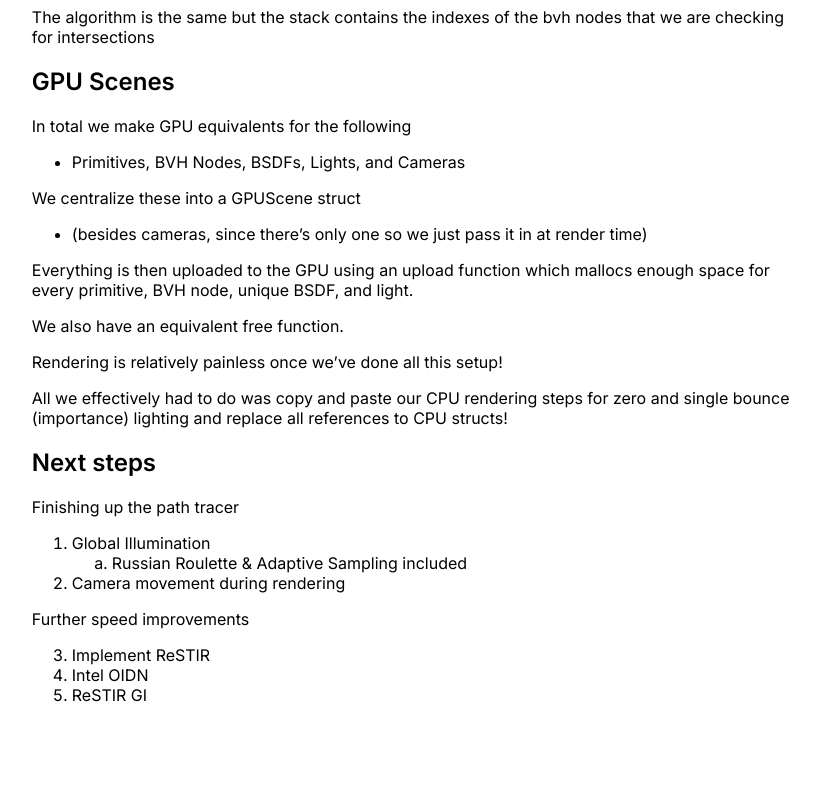
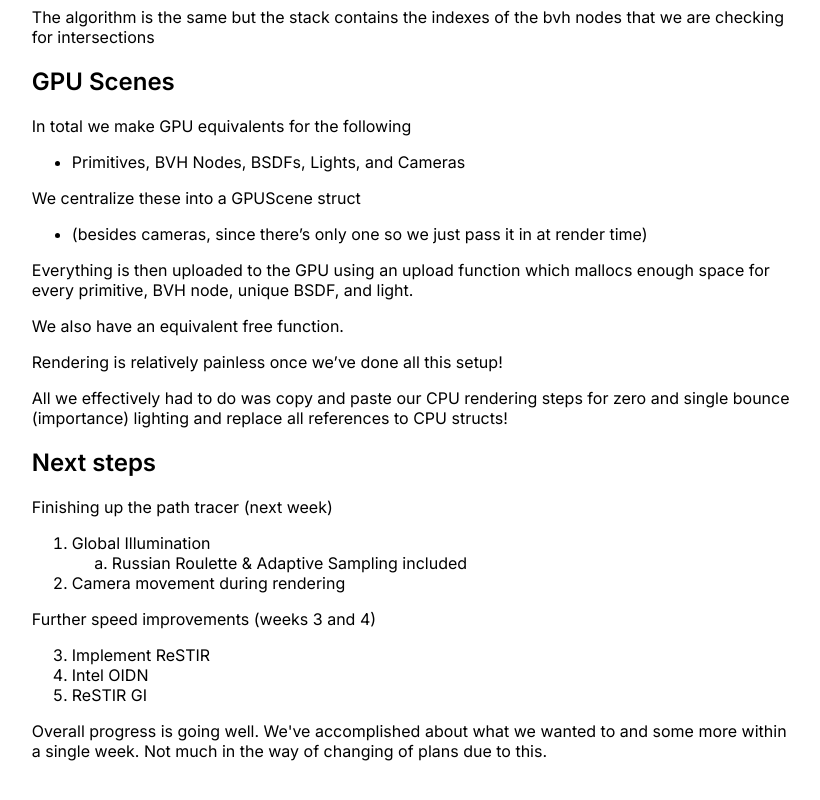
Before and after one commit to YesRealPerson/pathtracing, a plain HTML site: page docs/milestone.html in a window 1280 px wide. Shown: the part 1660-2460 px from the top of the page, without its empty margins (229-1049 px from the left). Drawn offline with Linux system fonts and the light colour scheme.

Commit message:
update milestone

```diff
--- a/docs/milestone.html
+++ b/docs/milestone.html
@@ -45,7 +45,7 @@
 
 <body>
     <div class="container">
-        <h1>CS184 Milestone</h1>
+        <h1>GPU Accelerated Pathtracer: Milestone</h1>
         <p>
             <a href="https://docs.google.com/presentation/d/1znhgAeR9blm17HKnt3ysYg8mr4HjHNYgKd8nJV6DgD4/edit?usp=sharing">Presentation</a>
             <a href="https://drive.google.com/file/d/1vWrLRGMTAPMbvcqlGwq3TGq7jKR-8hyY/view">Video</a>
@@ -185,7 +185,7 @@
             (importance) lighting and replace all references to CPU structs!</p>
 
         <h2>Next steps</h2>
-        <p>Finishing up the path tracer</p>
+        <p>Finishing up the path tracer (next week)</p>
         <ol>
             <li>Global Illumination
                 <ol type="a">
@@ -194,12 +194,13 @@
             </li>
             <li>Camera movement during rendering</li>
         </ol>
-        <p>Further speed improvements</p>
+        <p>Further speed improvements (weeks 3 and 4)</p>
         <ol start="3">
             <li>Implement ReSTIR</li>
             <li>Intel OIDN</li>
             <li>ReSTIR GI</li>
         </ol>
+        Overall progress is going well. We've accomplished about what we wanted to and some more within a single week. Not much in the way of changing of plans due to this.
     </div>
 </body>
 
```
Also changed, not shown: 1 other file.
